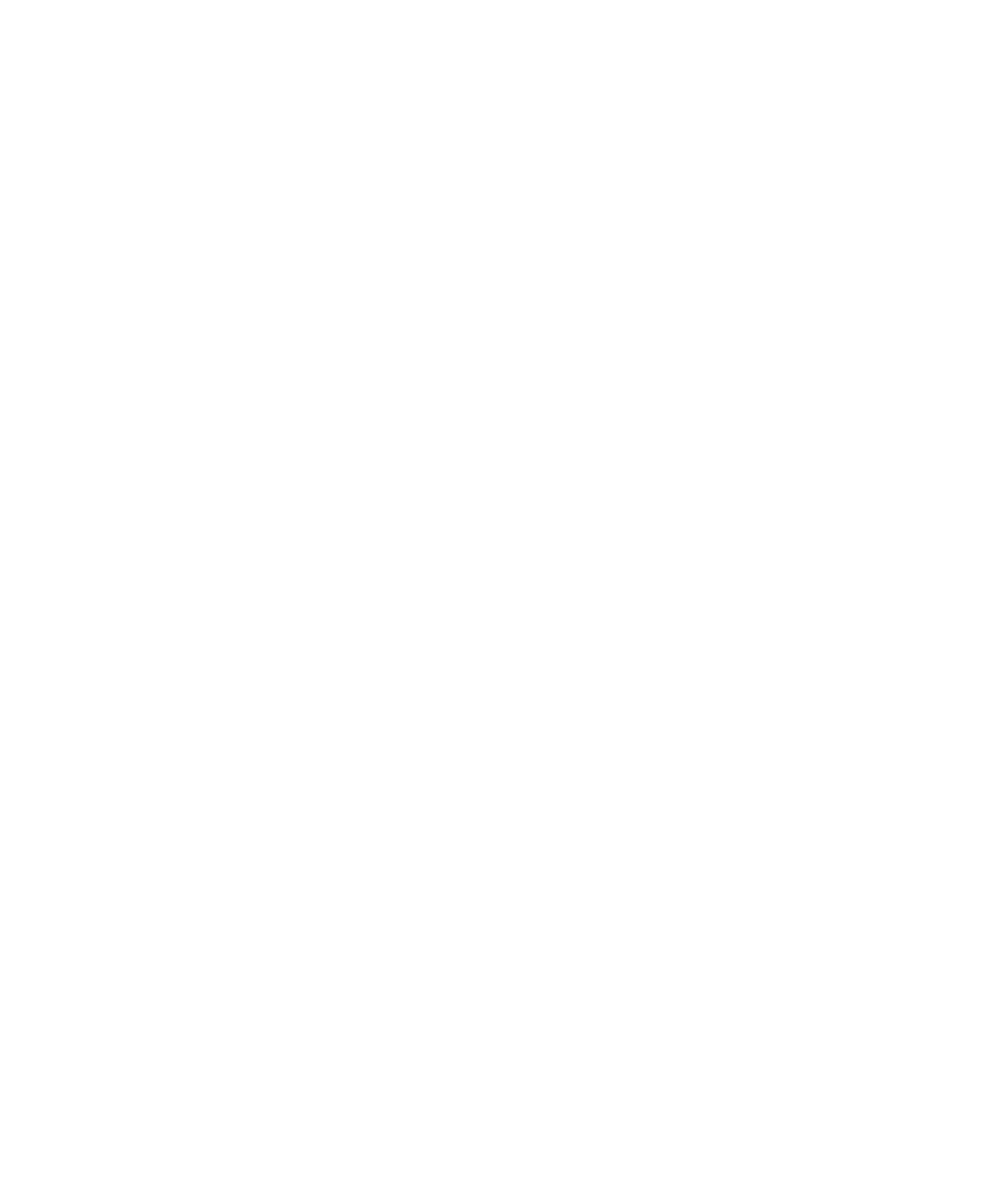
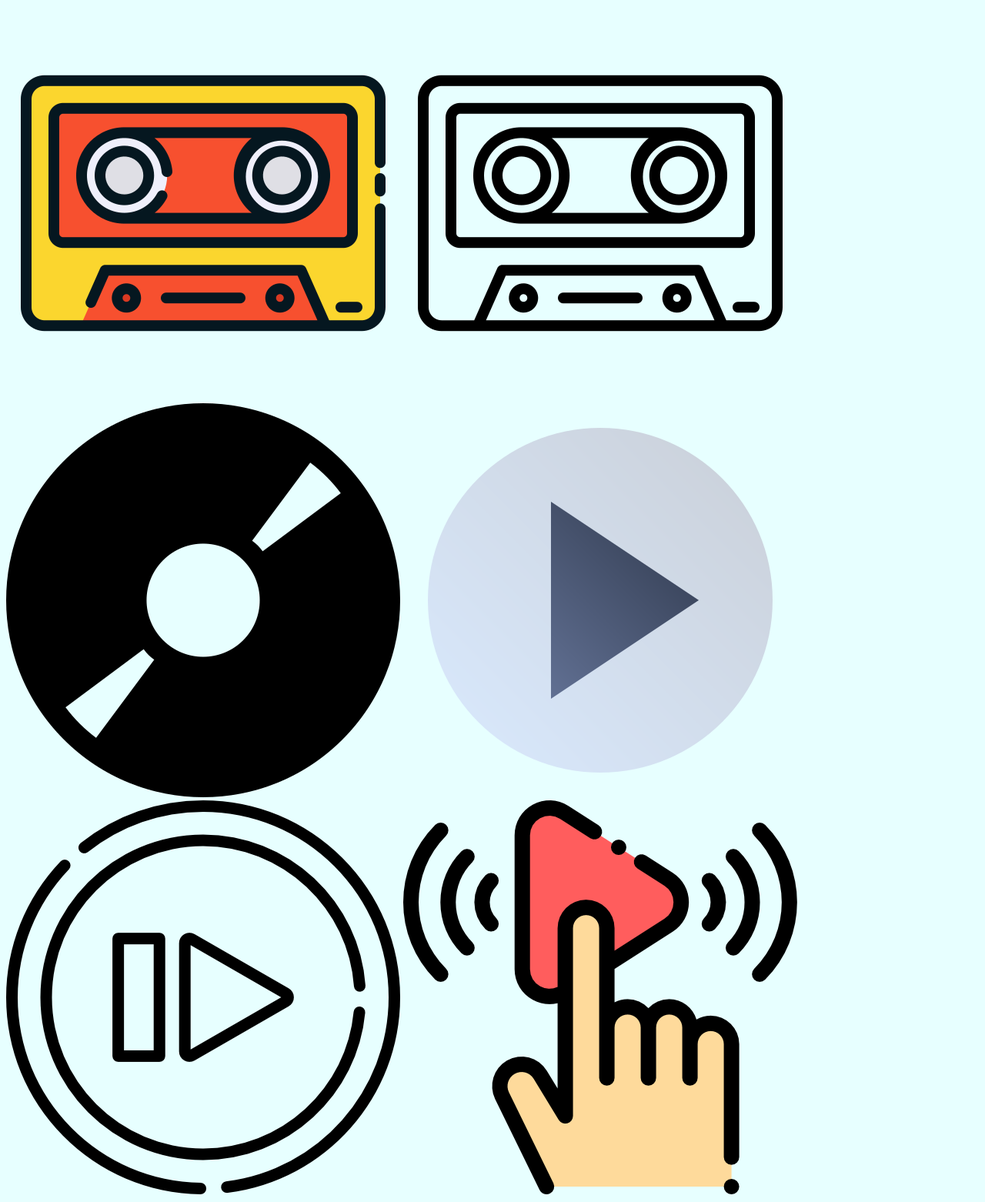
Before and after one commit to samaya007/Musci-Mixture-Checkpoint, a plain HTML site: page index.html in a window 1280 px wide. Shown: the top 1562 px of the page at 77% size. Before the commit the page ends 800 px from the top, so only its background shows below. Drawn offline with Linux system fonts and the light colour scheme.

Commit message:
Made final changes in readme and html file
Here I've added images, google fonts, connected js and updated the readme file

```diff
--- a/css/main.css
+++ b/css/main.css
@@ -0,0 +1,4 @@
+body{
+    background-color: rgba(0, 255, 255, 0.096);
+    font-family: 'Roboto', sans-serif;
+}
--- a/index.html
+++ b/index.html
@@ -5,9 +5,27 @@
     <meta http-equiv="X-UA-Compatible" content="IE=edge">
     <meta name="viewport" content="width=device-width, initial-scale=1.0">
     <title>Music Mixture</title>
+
+    <link rel="preconnect" href="https://fonts.googleapis.com">
+    <link rel="preconnect" href="https://fonts.gstatic.com" crossorigin>
+    <link href="https://fonts.googleapis.com/css2?family=Roboto:wght@400;700&display=swap" rel="stylesheet">
+
+
     <link rel="stylesheet" href="./css/main.css">
 </head>
 <body>
+    <!--these images will be adjusted using css and these are not the final images some chages are still
+    to be made thats why src is null-->
+    <img src="./images/cassette-tape (1).png" src="#">
+    <img src="./images/cassette-tape-clearbg.png" src="#">
+    <img src="./images/cd.png" src="#">
+    <img src="./images/play-button (2).png" src="#">
+    <img src="./images/play-button-clear-bg.png" src="#">
+    <img src="./images/play-button-hand.png" src="#">
+    <img src="./images/radio-cassette.png" src="#">
+    <img src="./images/radio.png" src="#">
+    <img src="./images/turntable.png" src="#">
 
+<script src="./js/main.js"></script>
 </body>
 </html>
--- /dev/null
+++ b/js/main.js
@@ -0,0 +1 @@
+alert('this is WIP site')
```
Also changed, not shown: assets/musiccollection.txt (added), images/cassette-tape-clearbg.png (renamed from images/cassette-tape.png), images/cd.png (renamed from images/movie.png), images/play-button-clear-bg.png (renamed from images/play-button.png), images/play-button-hand.png (renamed from images/play-button (1).png), images/websitelayout.png (added), 1 other file.
